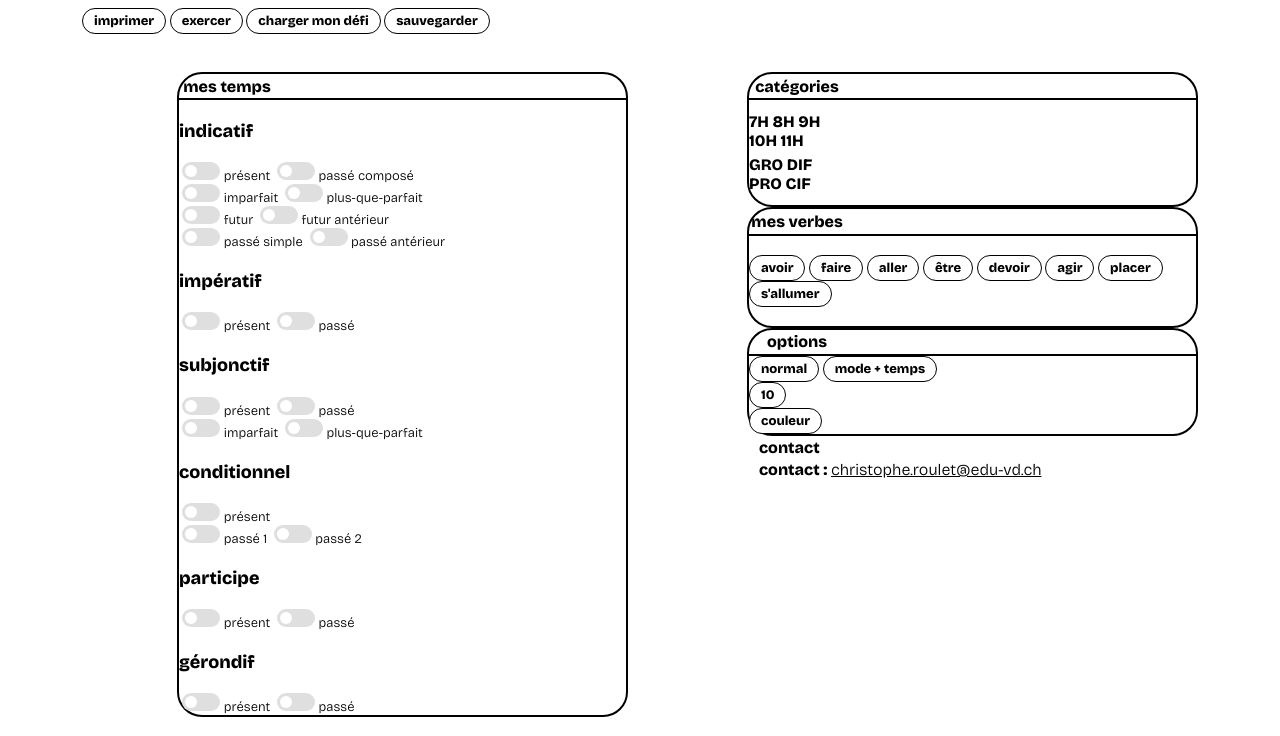
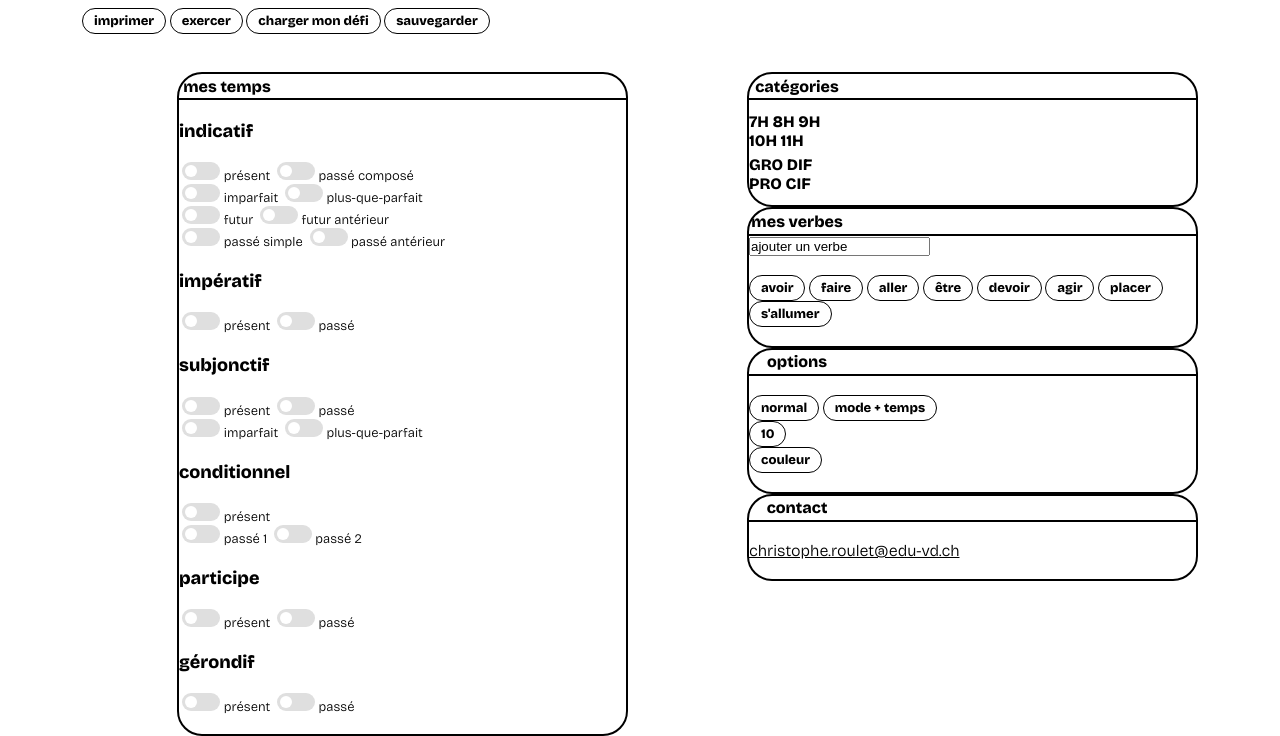
Before and after one commit to megroulin/tatitotu, a website built with Parcel: page src/index.html in a window 1280 px wide. Shown: the part 76-812 px from the top of the page. Built offline with nearby package versions, Linux system fonts and the light colour scheme.

Commit message:
ajout champ texte

```diff
--- a/src/index.html
+++ b/src/index.html
@@ -169,6 +169,8 @@
                   <input type="checkbox" />
                   <span class="slider round"></span>
                   passé
+                  <br>
+                  <br>
                 </label>
               </div>
             </div>
@@ -188,6 +190,9 @@
             <div class="card-title">
               <h3>mes verbes</h3>
             </div>
+              <form>
+                <input type="text" id="verbe" name="verbe" value="ajouter un verbe" readonly>
+            </form>
             <br>
             <button class="button">avoir</button>
             <button class="button">faire</button>
@@ -206,6 +211,7 @@
         <div class="card-title">
           <h3>options</h3>
         </div>
+        <br>
         <button class="button">normal</button>
         <button class="button">mode + temps</button>
         <br>
@@ -213,15 +219,19 @@
         <br>
         <button class="button">couleur</button>
         <br>
+        <br>
 </div>
-        <div class="container">
-          <div class="row">
-            <div class="col-12">
+<div class="col-12 offset1">
+  <div class="card">
+    <div class="card-title">
       <h3>contact</h3>
-              contact :
+    </div>
+    <br>
     <a href="mailto:christophe.roulet@edu-vd.ch">
       christophe.roulet@edu-vd.ch</a
     >
+    <br>
+    <br>
 </div>
           </div>
         </div>
```
Lines whose indentation alone changed are shown as unchanged.
